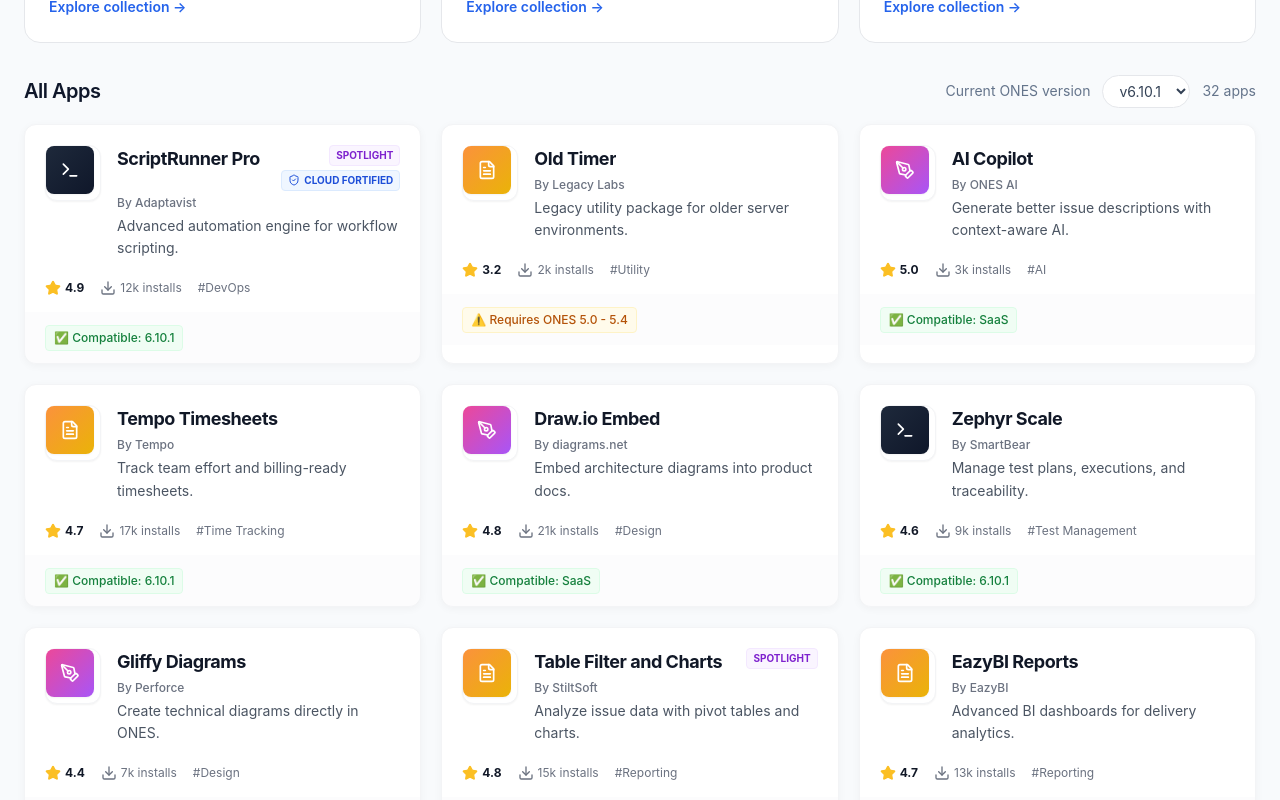
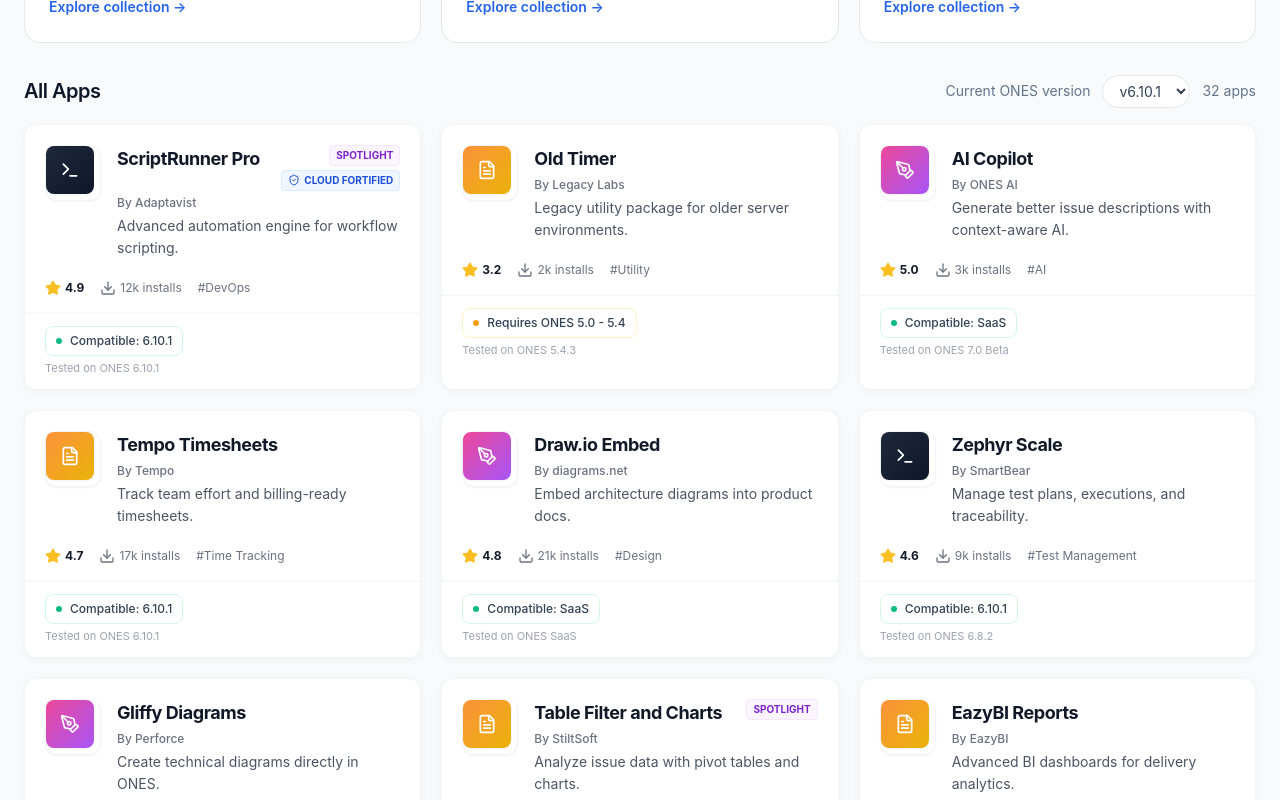
Before and after one commit to Jinming7/ones-marketplace, a Next.js app in the folder frontend/: page / in a window 1280 px wide. Shown: the part 700-1500 px from the top of the page. Built offline with nearby package versions, Linux system fonts and the light colour scheme.

Commit message:
style(ui): soften compatibility section visual weight

```diff
--- a/frontend/src/components/AppCard.tsx
+++ b/frontend/src/components/AppCard.tsx
@@ -50,9 +50,10 @@
 
   if (!currentVersion || !supportsOnPrem) {
     return (
-      <span className="rounded border border-green-100 bg-green-50 px-2 py-1 text-xs font-medium text-green-700">
-        ✅ Compatible: SaaS
-      </span>
+      <div className="inline-flex items-center gap-2 rounded-lg border border-emerald-100 bg-white px-2.5 py-1.5 text-xs">
+        <span className="h-1.5 w-1.5 rounded-full bg-emerald-500" />
+        <span className="font-medium text-slate-700">Compatible: SaaS</span>
+      </div>
     );
   }
 
@@ -71,16 +72,18 @@
 
   if (compatible) {
     return (
-      <span className="rounded border border-green-100 bg-green-50 px-2 py-1 text-xs font-medium text-green-700">
-        ✅ Compatible: {currentVersion}
-      </span>
+      <div className="inline-flex items-center gap-2 rounded-lg border border-emerald-100 bg-white px-2.5 py-1.5 text-xs">
+        <span className="h-1.5 w-1.5 rounded-full bg-emerald-500" />
+        <span className="font-medium text-slate-700">Compatible: {currentVersion}</span>
+      </div>
     );
   }
 
   return (
-    <span className="rounded border border-amber-100 bg-amber-50 px-2 py-1 text-xs font-medium text-amber-700">
-      ⚠️ Requires {app.compatibility?.onPremLabel ?? "v7.0"}
-    </span>
+    <div className="inline-flex items-center gap-2 rounded-lg border border-amber-100 bg-white px-2.5 py-1.5 text-xs">
+      <span className="h-1.5 w-1.5 rounded-full bg-amber-500" />
+      <span className="font-medium text-slate-700">Requires {app.compatibility?.onPremLabel ?? "v7.0"}</span>
+    </div>
   );
 }
 
@@ -137,13 +140,16 @@
         {app.category ? <span className="text-gray-500">#{app.category}</span> : null}
       </div>
 
-      <div className="flex items-center justify-between bg-gray-50/50 px-5 py-3">
-        <div className="flex items-center gap-2">
+      <div className="flex items-center justify-between border-t border-gray-100/80 bg-white px-5 py-3">
+        <div className="flex flex-col items-start gap-1">
           <CompatibilityStatus app={app} currentVersion={currentVersion} />
+          {app.compatibility?.testedOn ? (
+            <span className="text-[11px] text-gray-400">{app.compatibility.testedOn}</span>
+          ) : null}
           {disabled && disabledLabel ? <span className="text-xs text-gray-500">{disabledLabel}</span> : null}
         </div>
 
-        <span className="translate-x-2 text-xs font-semibold text-blue-600 opacity-0 transition-all group-hover:translate-x-0 group-hover:opacity-100">
+        <span className="translate-x-2 text-xs font-semibold text-blue-600 opacity-0 transition-all duration-200 group-hover:translate-x-0 group-hover:opacity-100">
           Install
         </span>
       </div>
```
